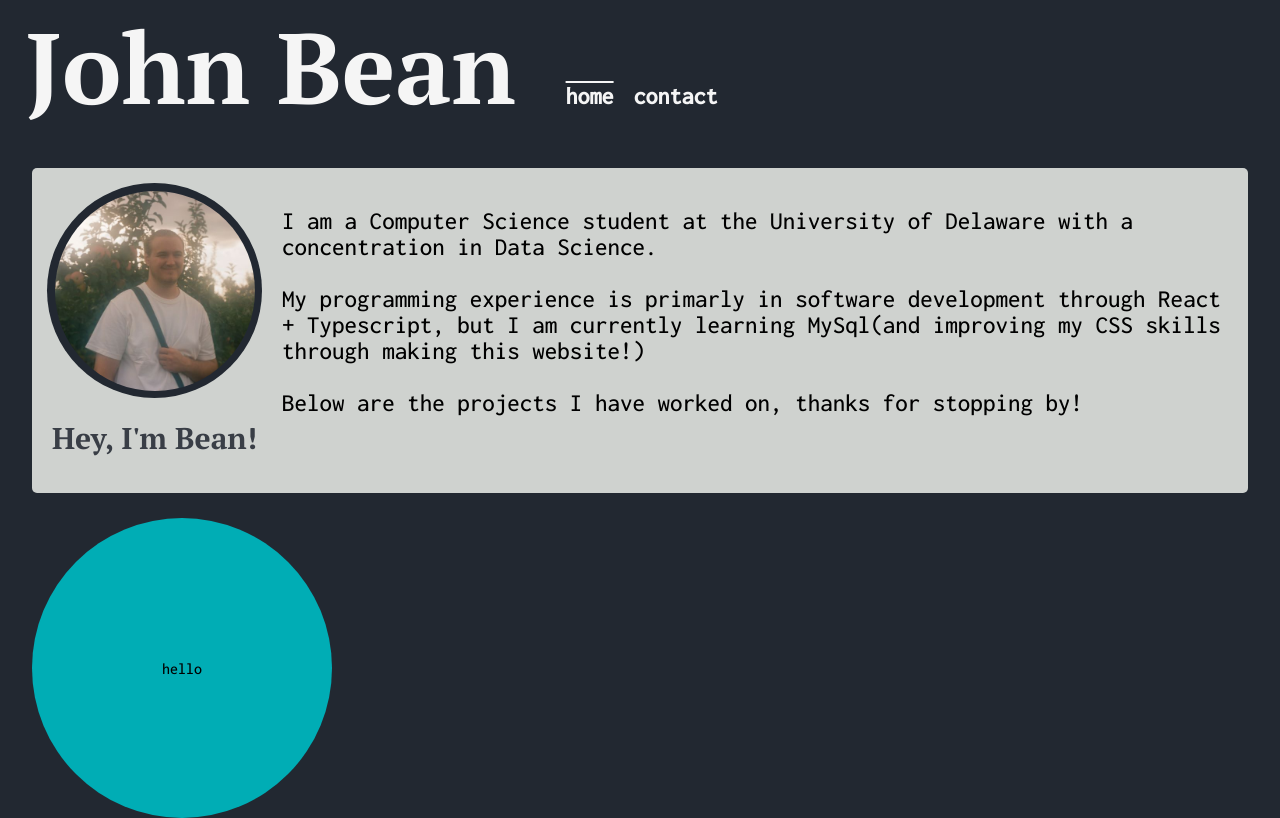
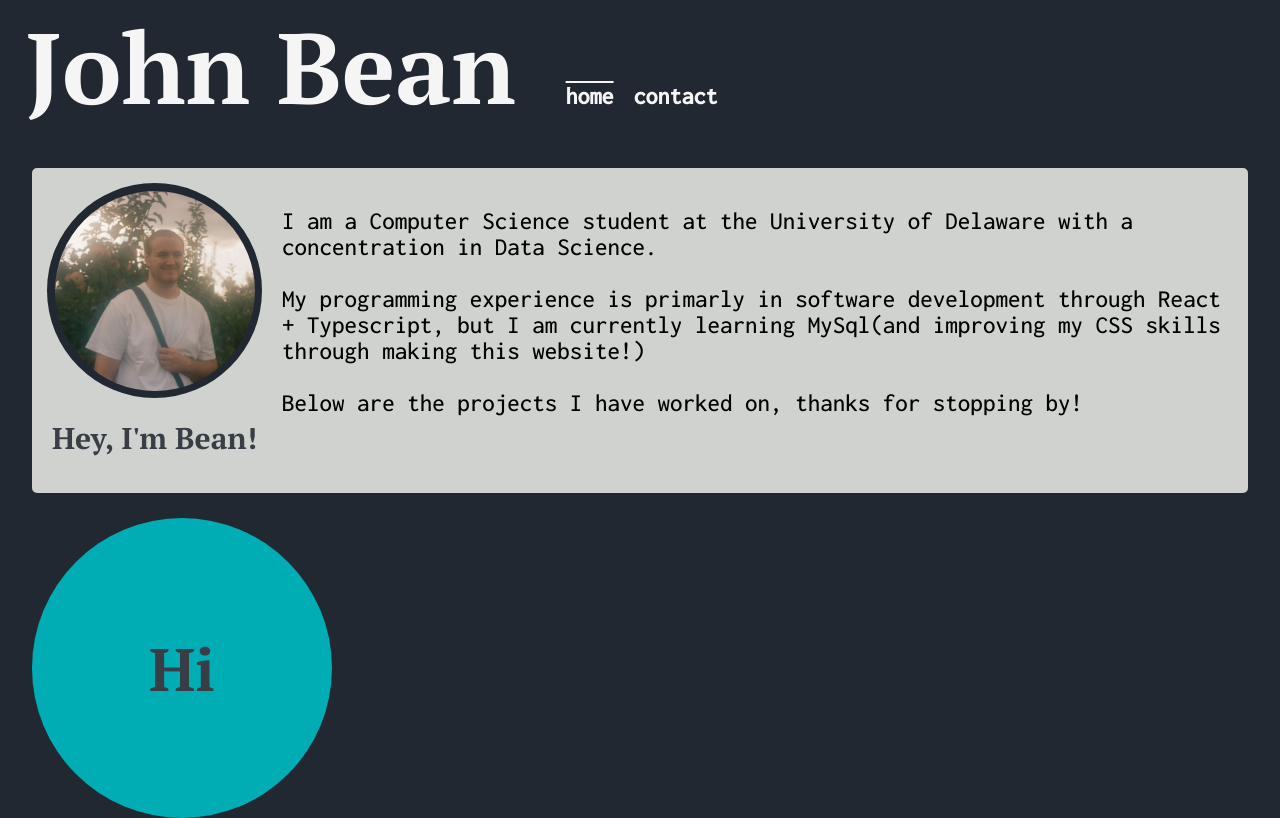
Before and after one commit to jbeans0312/jbeans-website, a React (Create React App) app: page / in a window 1280 px wide. Built offline with nearby package versions, Linux system fonts and the light colour scheme.

Commit message:
added some styles for content

```diff
--- a/src/components/PlannerProject.tsx
+++ b/src/components/PlannerProject.tsx
@@ -1,5 +1,29 @@
-import React from "react";
+import React, { useState } from "react";
 import PlanStyle from "./style/PlannerProject.module.css";
+import { PlannerProjectThumb } from "./PlannerProjectThumb";
+import { PlannerProjectContent } from "./PlannerProjectContent";
 export function PlannerProject(): JSX.Element {
-    return <div className={PlanStyle.project}>hello</div>;
+    const [isHover, updateHover] = useState<boolean>(false);
+
+    const handleMouseEnter = () => {
+        updateHover(true);
+    };
+
+    const handleMouseExit = () => {
+        updateHover(false);
+    };
+
+    return (
+        <div
+            className={PlanStyle.project}
+            onMouseEnter={handleMouseEnter}
+            onMouseLeave={handleMouseExit}
+        >
+            {isHover ? (
+                <PlannerProjectContent></PlannerProjectContent>
+            ) : (
+                <PlannerProjectThumb></PlannerProjectThumb>
+            )}
+        </div>
+    );
 }
--- /dev/null
+++ b/src/components/PlannerProjectContent.tsx
@@ -0,0 +1,10 @@
+import React from "react";
+import PlanStyle from "./style/PlannerProject.module.css";
+
+export function PlannerProjectContent(): JSX.Element {
+    return (
+        <div className={PlanStyle.content}>
+            <h1>Bye</h1>
+        </div>
+    );
+}
--- /dev/null
+++ b/src/components/PlannerProjectThumb.tsx
@@ -0,0 +1,9 @@
+import React from "react";
+import PlanStyle from "./style/PlannerProject.module.css";
+export function PlannerProjectThumb(): JSX.Element {
+    return (
+        <div className={PlanStyle.thumb}>
+            <h1>Hi</h1>
+        </div>
+    );
+}
--- a/src/components/style/PlannerProject.module.css
+++ b/src/components/style/PlannerProject.module.css
@@ -14,3 +14,22 @@
     background-color: #EEEEEE;
     border-radius: 10px;
 }
+
+@keyframes fadeIn{
+    0% {
+        opacity: 0;
+    }
+    100%{
+        opacity: 1;
+    }
+}
+
+.thumb{
+    font-family: 'PT Serif', serif;
+    color: #393E46;
+    font-size: 30px;
+}
+
+.content{
+    animation: fadeIn ease 1s;
+}
```
